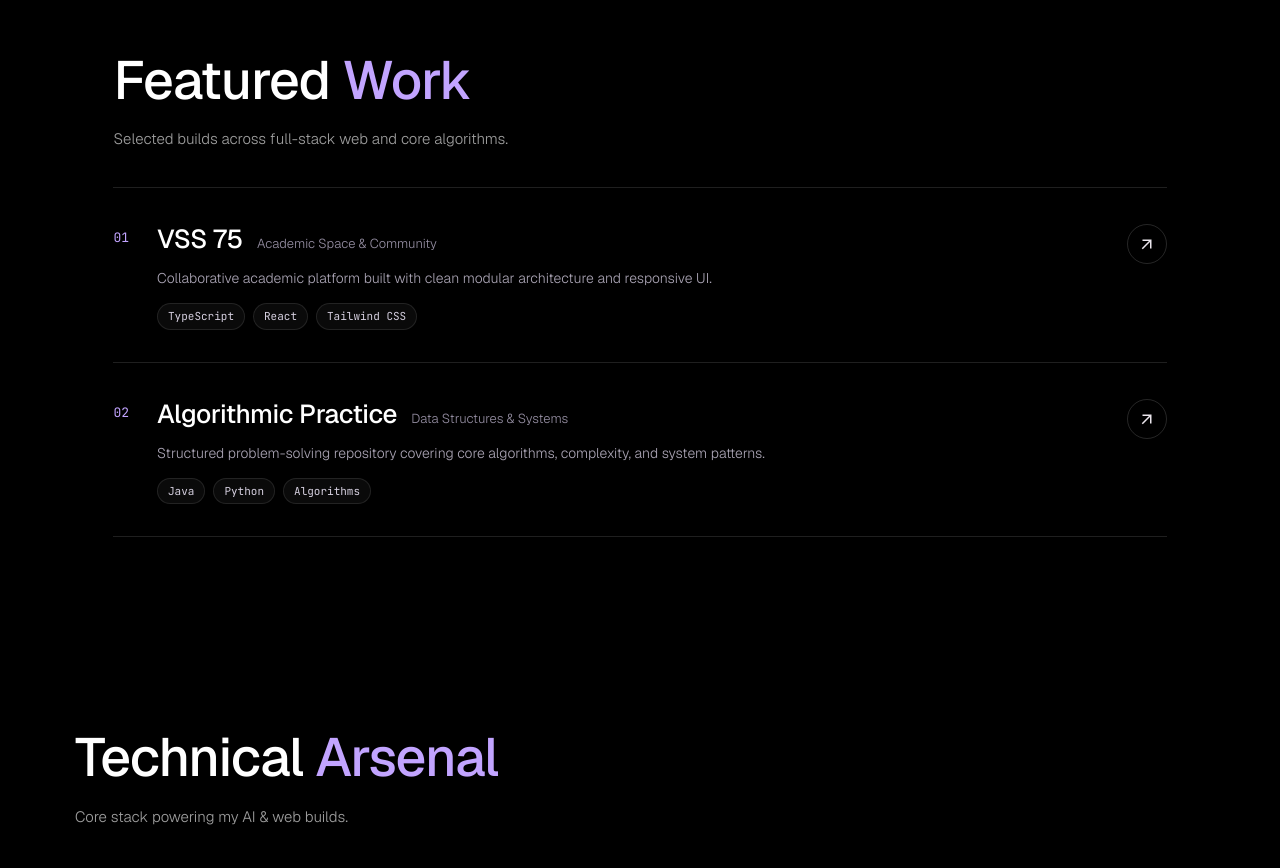
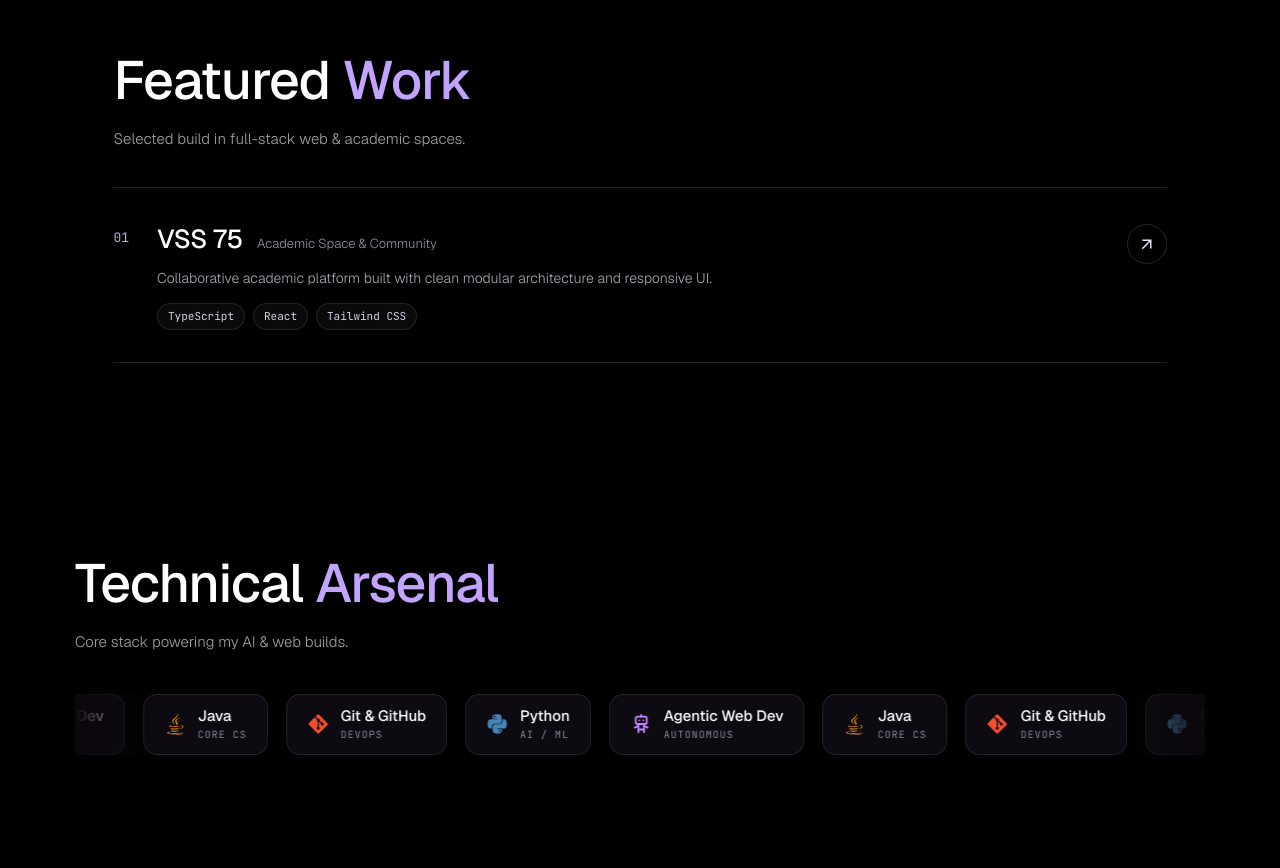
Before and after one commit to lohithvarma2208-tech/lohith-v-portfolio, a React (Vite) app: page / in a window 1280 px wide. Shown: the part 3360-4228 px from the top of the page. Built offline with nearby package versions, Linux system fonts and the light colour scheme; no server answers.

Commit message:
chore: remove Algorithmic Practice from Featured Work

```diff
--- a/src/components/Work.tsx
+++ b/src/components/Work.tsx
@@ -20,15 +20,6 @@ const projects: ProjectItem[] = [
     tools: ["TypeScript", "React", "Tailwind CSS"],
     link: "https://github.com/lohithvarma2208-tech/vss-75",
   },
-  {
-    id: "02",
-    name: "Algorithmic Practice",
-    category: "Data Structures & Systems",
-    description:
-      "Structured problem-solving repository covering core algorithms, complexity, and system patterns.",
-    tools: ["Java", "Python", "Algorithms"],
-    link: "https://github.com/lohithvarma2208-tech",
-  },
 ];
 
 const Work = () => {
@@ -40,7 +31,7 @@ const Work = () => {
             Featured <span>Work</span>
           </h2>
           <p className="work-subtitle">
-            Selected builds across full-stack web and core algorithms.
+            Selected build in full-stack web &amp; academic spaces.
           </p>
         </div>
 
```
